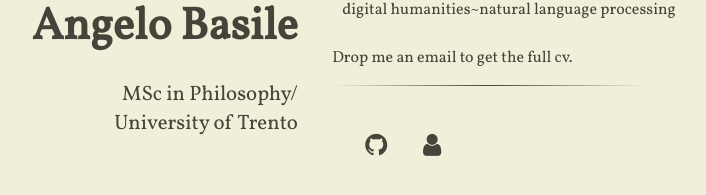
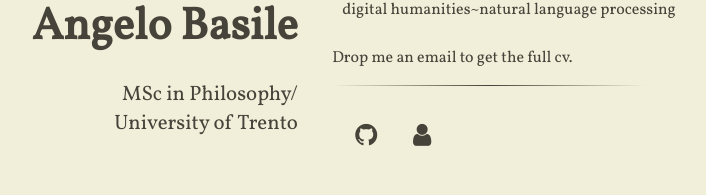
Before and after one commit to rs2/anbasile.github.io, a Jekyll site: the page built from index.html, in a window 1280 px wide. Shown: the part 235-430 px from the top of the page, without its empty margins (335-1041 px from the left). Built offline with Jekyll 4.4.1, drawn with Linux system fonts in a browser that asks for light colours; nearby versions of some CDN libraries.

Commit message:
Update main.scss

```diff
--- a/assets/main.scss
+++ b/assets/main.scss
@@ -69,7 +69,7 @@
 #social, li a {
     display: block;
     text-align: center;
-    padding: 14px 16px;
+    padding: 4px 6px;
     text-decoration: none;
 }
 
```
